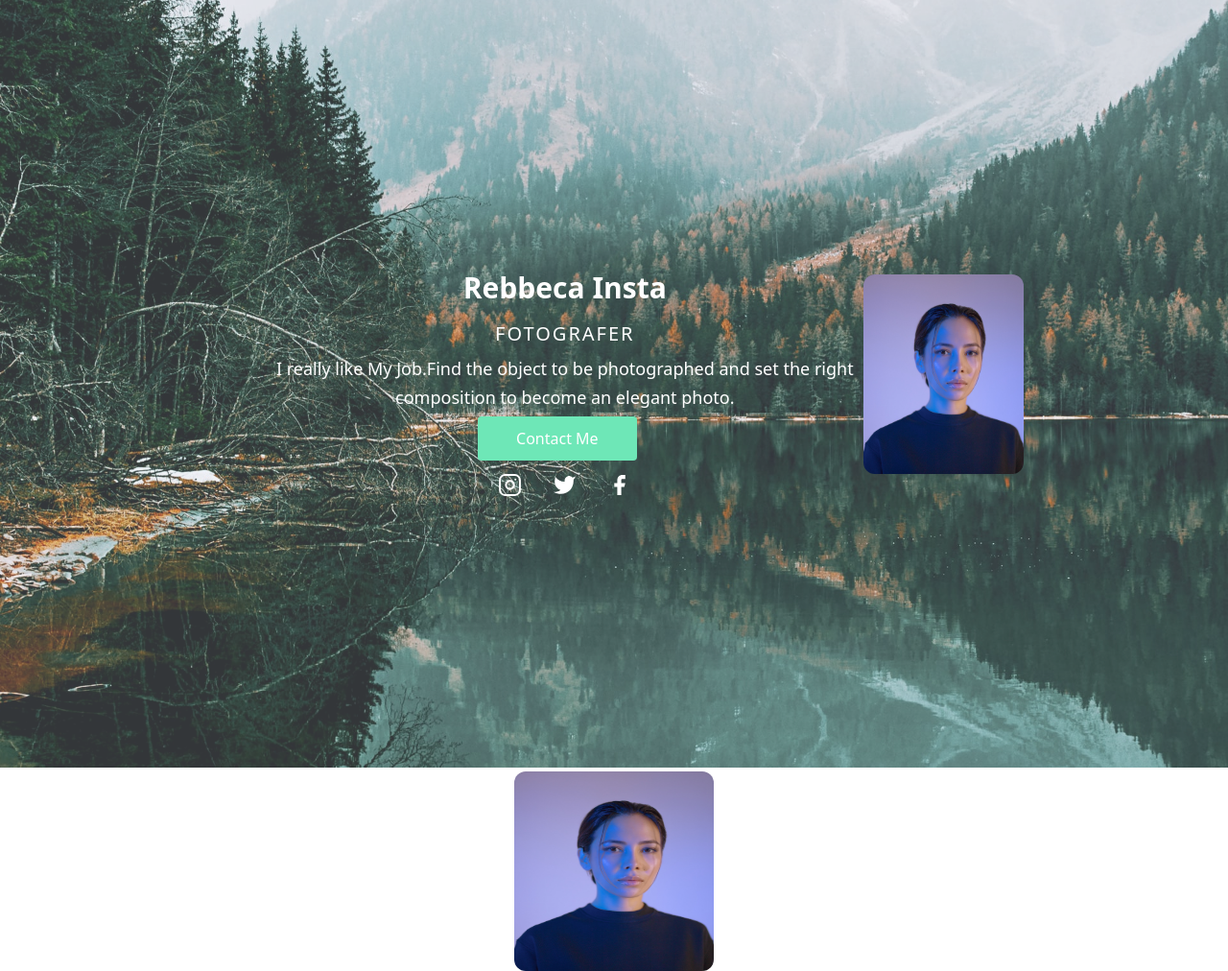
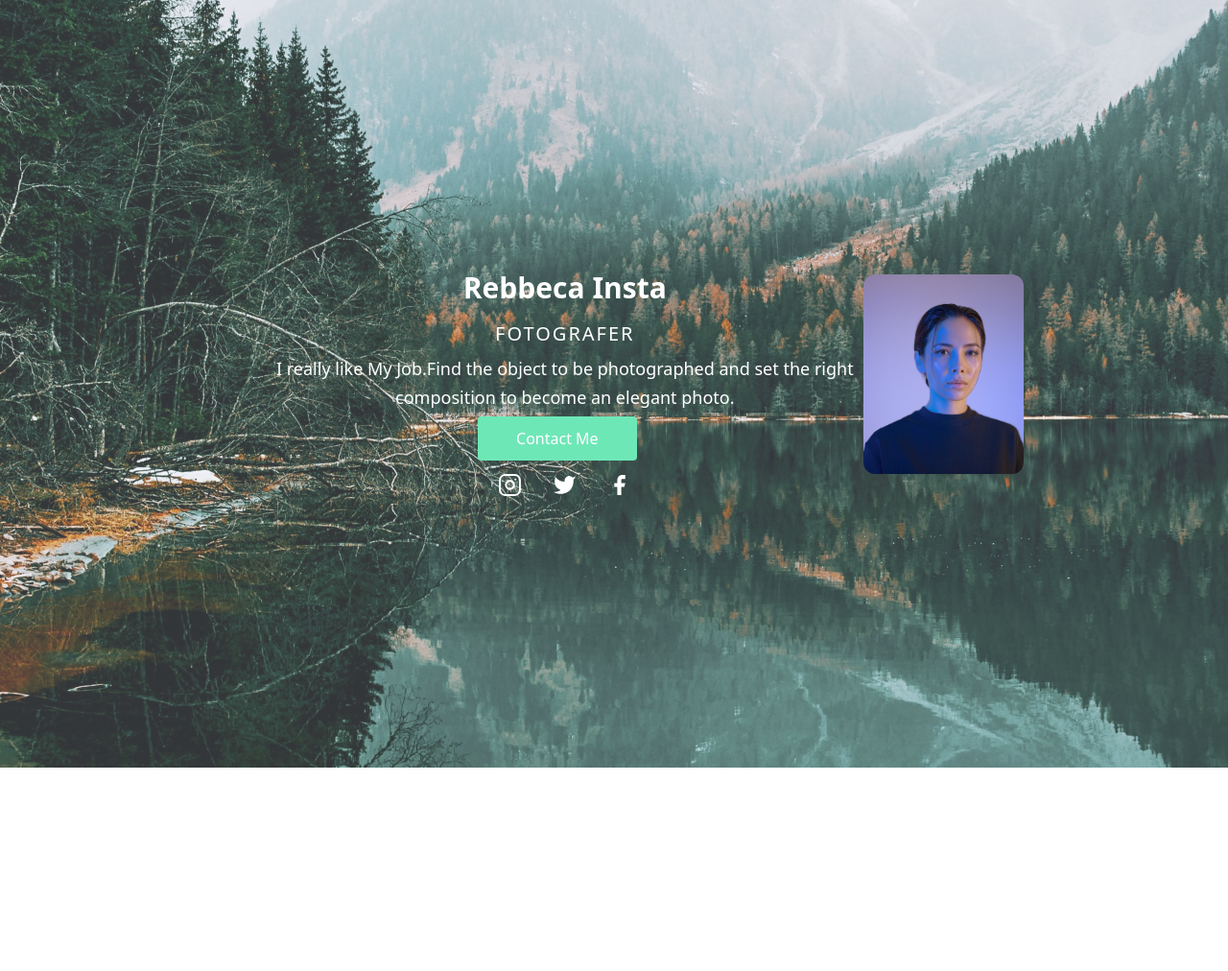
Before and after one commit to andi-faizal94/Rebbeca-Insta-F, a website: page index.html in a window 1280 px wide. Shown: the whole page at 96% size. After the commit the page ends 800 px from the top, so only its background shows below. Drawn offline with Linux system fonts and the light colour scheme.

Commit message:
remove double image in index.html

```diff
--- a/index.html
+++ b/index.html
@@ -147,23 +147,7 @@
             />
           </div>
         </div>
-
-        <img
-          class="
-            w-52
-            h-52
-            rounded-[12px]
-            sm:rounded-full
-            mx-auto
-            mt-3
-            sm:mt-4
-            md:mt-1
-            mb-1
-            md:mb-0
-          "
-          src="src/image/aiony-haust-3TLl_97HNJo-unsplash.jpg"
-        />
-      </div>
-    </div>
+      </body>
+    </html>
   </body>
 </html>
```
